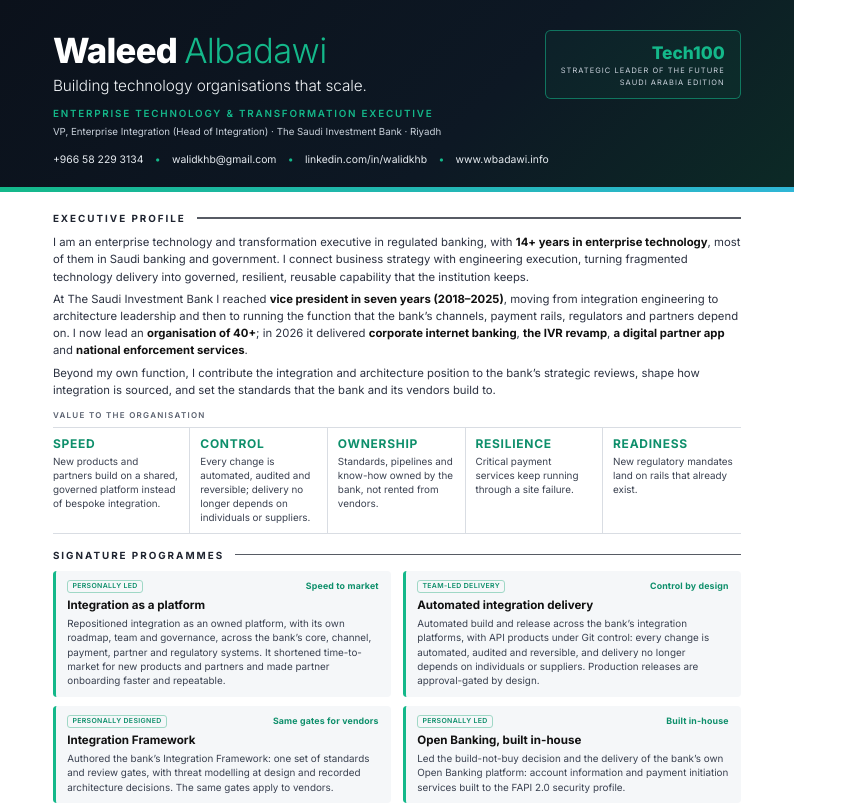
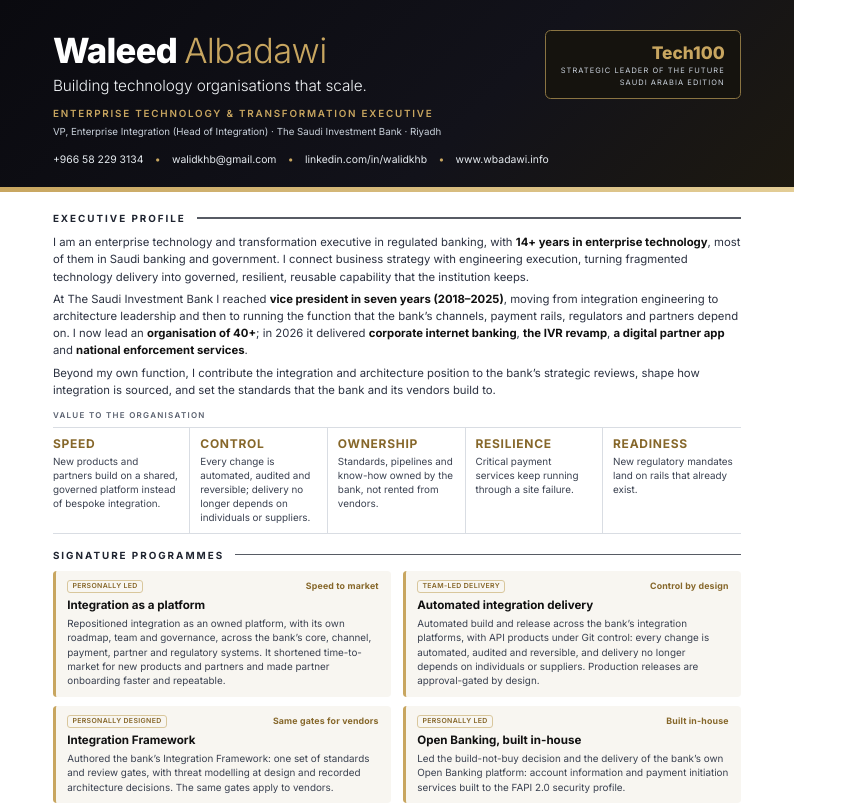
Before and after one commit to walidkhb/walidkhb.github.io, a plain HTML site: page scripts/cv/cv.html in a window 1280 px wide. Shown: the top 806 px of the page, without its empty margins (0-857 px from the left). Drawn offline with Linux system fonts and the light colour scheme.

Commit message:
CV in the website's colours
Replace the teal/cyan palette of the designed CV with the site's dark and
gold: black header with gold accent bar, gold badge and sidebar headings,
deep gold for dates and labels on white so they stay readable, warm card
background. Still exactly two A4 pages.

Co-Authored-By: Claude Opus 5.5 <noreply@anthropic.com>
Claude-Session: https://claude.ai/code/session_01EhKxS5rGcUZJ6DKFbCbsPo

```diff
--- a/scripts/cv/cv.html
+++ b/scripts/cv/cv.html
@@ -10,7 +10,7 @@
   @page { size: A4; margin: 0; }
   :root {
     --ink: #1f2430; --muted: #5b6270; --soft: #8a909c; --line: #d9dde3;
-    --accent: #14b88a; --accent-dark: #0e8f6b; --card: #f5f7f9; --dark: #0b111b;
+    --accent: #c8a660; --accent-dark: #86672a; --card: #f8f6f1; --dark: #0a0a0f;
   }
   * { margin: 0; padding: 0; box-sizing: border-box; }
   html, body { background: #fff; }
@@ -21,8 +21,8 @@
   b, strong { font-weight: 700; color: #111; }
 
   /* ---------- page 1 header ---------- */
-  .hdr { background: linear-gradient(135deg, #0b111b 0%, #0d1824 60%, #0c2a26 100%); color: #fff; padding: 8.5mm 14mm 6.5mm; position: relative; }
-  .hdr:after { content: ''; position: absolute; left: 0; right: 0; bottom: 0; height: 1.2mm; background: linear-gradient(90deg, var(--accent), #2fb6d6); }
+  .hdr { background: linear-gradient(135deg, #0a0a0f 0%, #12121a 60%, #1d1910 100%); color: #fff; padding: 8.5mm 14mm 6.5mm; position: relative; }
+  .hdr:after { content: ''; position: absolute; left: 0; right: 0; bottom: 0; height: 1.2mm; background: linear-gradient(90deg, var(--accent), #e3cd96); }
   .hdr h1 { font-size: 26pt; font-weight: 800; letter-spacing: -0.02em; line-height: 1.05; }
   .hdr h1 span { font-weight: 300; color: var(--accent); }
   .hdr .tag { font-size: 11.5pt; font-weight: 300; color: #f1f4f7; margin-top: 1.6mm; letter-spacing: -0.005em; }
@@ -30,7 +30,7 @@
   .hdr .org { font-family: Inter, sans-serif; font-size: 7.3pt; color: #c9d1db; margin-top: 1.2mm; }
   .hdr .contact { font-size: 7.8pt; color: #e6ebf0; margin-top: 3.6mm; display: flex; gap: 3mm; flex-wrap: wrap; }
   .hdr .contact i { color: var(--accent); font-style: normal; }
-  .badge { position: absolute; right: 14mm; top: 8mm; border: 0.3mm solid rgba(20,184,138,.55); border-radius: 1.5mm; padding: 2.4mm 4mm; text-align: right; background: rgba(20,184,138,.06); }
+  .badge { position: absolute; right: 14mm; top: 8mm; border: 0.3mm solid #8a7442; border-radius: 1.5mm; padding: 2.4mm 4mm; text-align: right; background: #15130e; }
   .badge .t { font-size: 13pt; font-weight: 800; color: var(--accent); }
   .badge .s { font-family: Inter, sans-serif; font-size: 5.6pt; letter-spacing: 0.14em; color: #c9d1db; line-height: 1.6; }
 
@@ -54,7 +54,7 @@
   .prog .mt { font-family: Inter, sans-serif; font-size: 6.6pt; font-weight: 700; color: var(--accent-dark); letter-spacing: 0.02em; white-space: nowrap; }
   .prog h3 { font-size: 8.7pt; font-weight: 700; margin-bottom: 0.6mm; color: #111; }
   .prog p { font-size: 7.4pt; line-height: 1.45; color: #3a4150; }
-  .lbl { display: inline-block; font-family: Inter, sans-serif; font-size: 5.2pt; font-weight: 600; letter-spacing: 0.05em; text-transform: uppercase; color: var(--accent-dark); border: 0.25mm solid #9fd8c6; border-radius: 0.8mm; padding: 0.2mm 1.1mm; }
+  .lbl { display: inline-block; font-family: Inter, sans-serif; font-size: 5.2pt; font-weight: 600; letter-spacing: 0.05em; text-transform: uppercase; color: var(--accent-dark); border: 0.25mm solid #d9c79c; border-radius: 0.8mm; padding: 0.2mm 1.1mm; }
 
   .foot { position: absolute; left: 14mm; right: 14mm; bottom: 6mm; display: flex; justify-content: space-between; font-family: Inter, sans-serif; font-size: 6pt; letter-spacing: 0.16em; color: var(--soft); }
 
```
Also changed, not shown: 2 other files.
